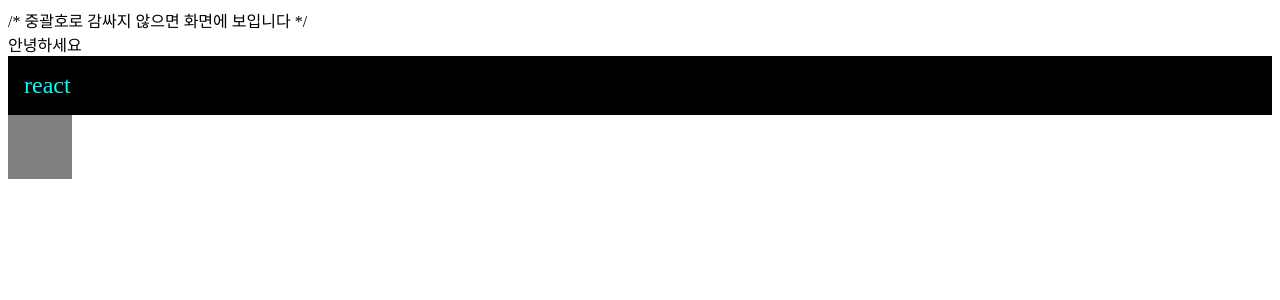
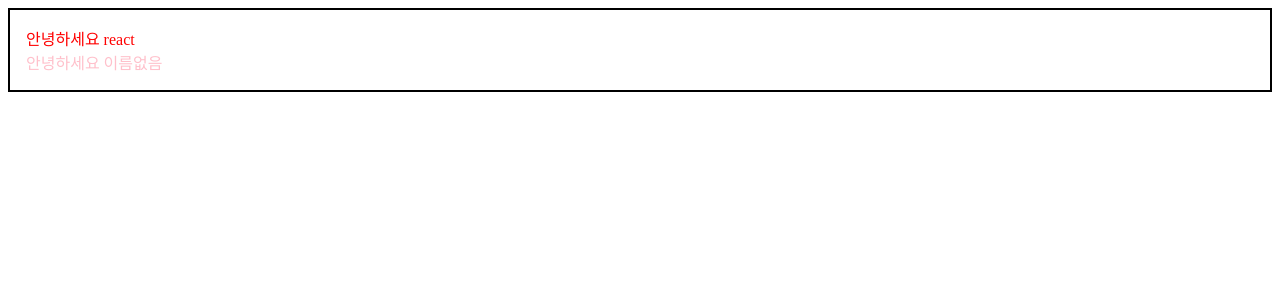
Before and after one commit to ChanJuShin/begin-react, a React (Create React App) app: page / in a window 1280 px wide. Shown: the top 300 px of the page. Built offline with nearby package versions, Linux system fonts and the light colour scheme.

Commit message:
props 및 children

```diff
--- a/src/App.js
+++ b/src/App.js
@@ -1,6 +1,7 @@
 import React from 'react';
 import Hello from "./Hello";
 import './App.css';
+import Wrapper from "./Wrapper";
 
 function App() {
   const name = 'react';
@@ -11,15 +12,10 @@
     padding: '1rem'
   };
   return (
-    <>
-      {/* 주석은 화면에 보이지 않습니다 */}
-      /* 중괄호로 감싸지 않으면 화면에 보입니다 */
-      <Hello
-        // 열리는 태그 내부에서는 이렇게 주석을 작성 할 수 있습니다.
-      />
-      <div style={style}>{name}</div>
-      <div className="gray-box"></div>
-    </>
+    <Wrapper>
+      <Hello name="react" color="red" />
+      <Hello color="pink" />
+    </Wrapper>
   );
 }
 
--- a/src/Hello.js
+++ b/src/Hello.js
@@ -1,7 +1,11 @@
 import React from 'react';
 
-function Hello() {
-  return <div>안녕하세요</div>
+function Hello({ color, name }) {
+  return <div style={{ color }}>안녕하세요 {name}</div>
+}
+
+Hello.defaultProps = {
+  name: '이름없음'
 }
 
 export default Hello;
--- /dev/null
+++ b/src/Wrapper.js
@@ -0,0 +1,15 @@
+import React from 'react';
+
+function Wrapper({ children }) {
+  const style = {
+    border: '2px solid black',
+    padding: '16px'
+  };
+  return (
+    <div style={style}>
+      {children}
+    </div>
+  )
+}
+
+export default Wrapper;
```
